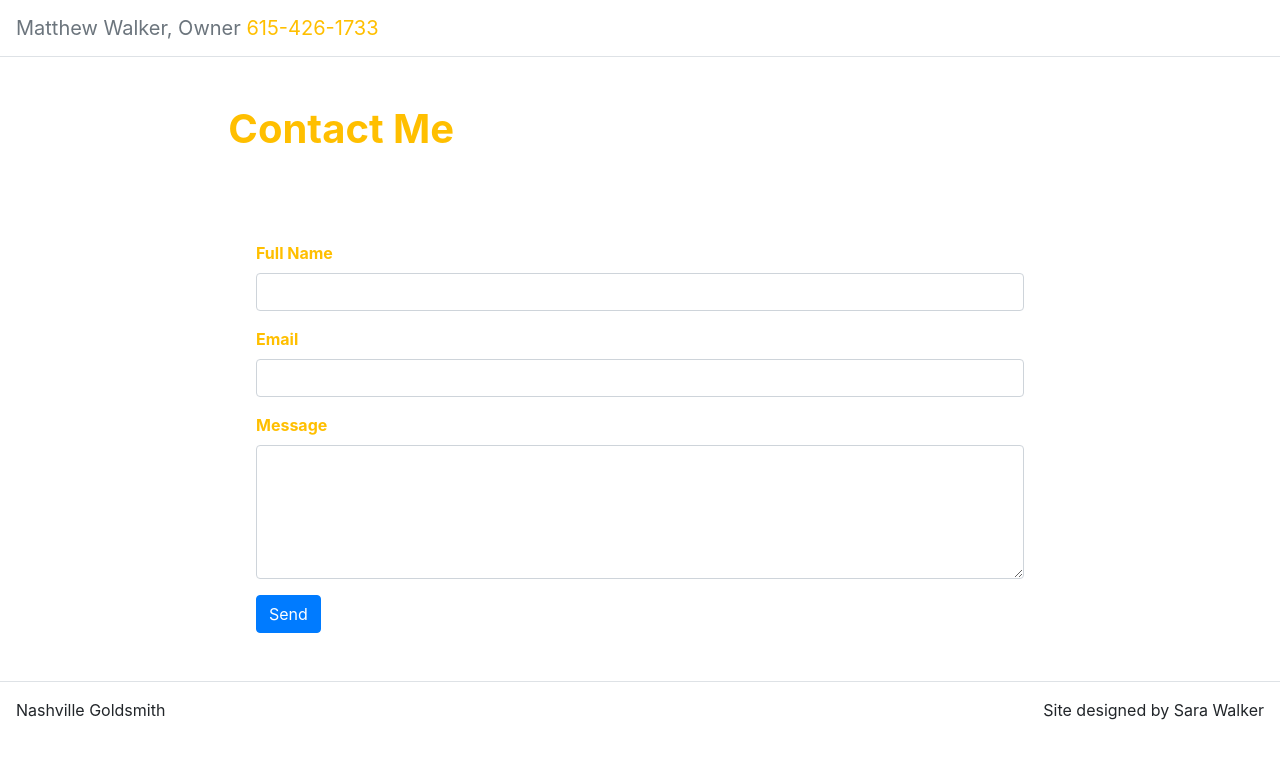
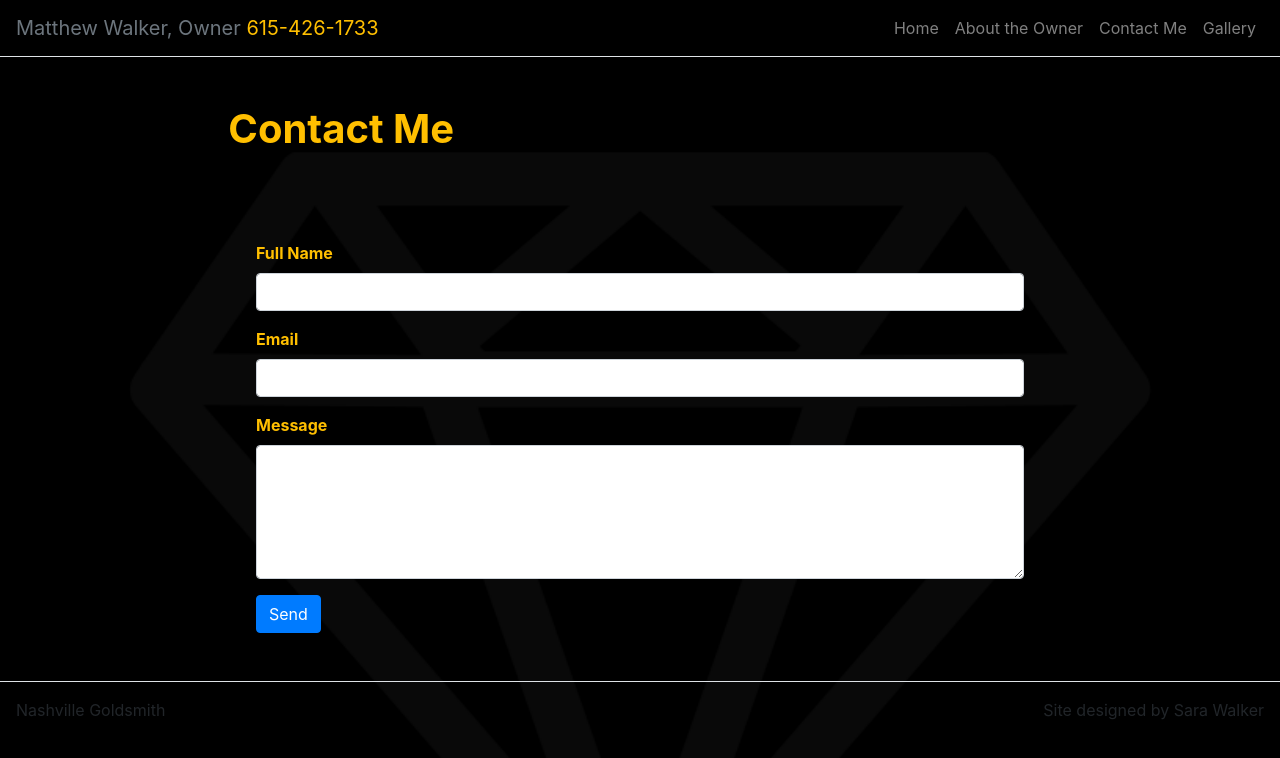
Before and after one commit to sarawall1187/nashville-goldsmith, a React (Create React App) app: page /contact in a window 1280 px wide. Shown: the top 758 px of the page. Built offline with nearby package versions, Linux system fonts and the light colour scheme.

Commit message:
update css for background img

```diff
--- a/src/components/Contact.js
+++ b/src/components/Contact.js
@@ -34,7 +34,7 @@
       disabled: true,
     });
 
-    Axios.post("http://localhost:3000/api/email", this.state)
+    Axios.post("http://localhost:3001/api/email", this.state)
       .then((res) => {
         if (res.data.success) {
           this.setState({
--- a/src/index.css
+++ b/src/index.css
@@ -5,9 +5,10 @@
     sans-serif;
   -webkit-font-smoothing: antialiased;
   -moz-osx-font-smoothing: grayscale;
-  background-image: url("/whitediamond.png");
+  background-image: url("/newBackground.png");
   background-repeat: no-repeat;
   background-size: cover;
+  /* background-color: black; */
 }
 
 code {
```
Also changed, not shown: src/App.css (+6 -9 lines).
